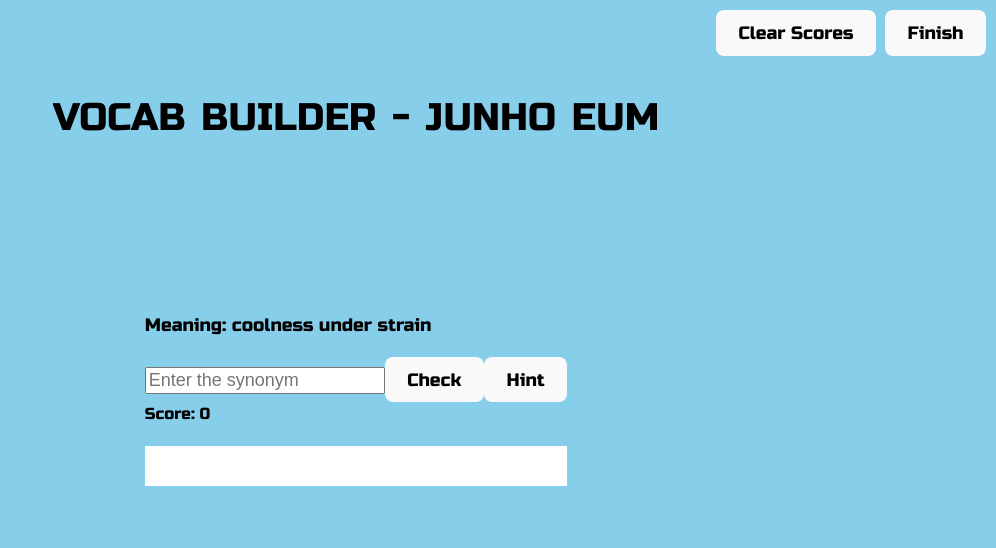
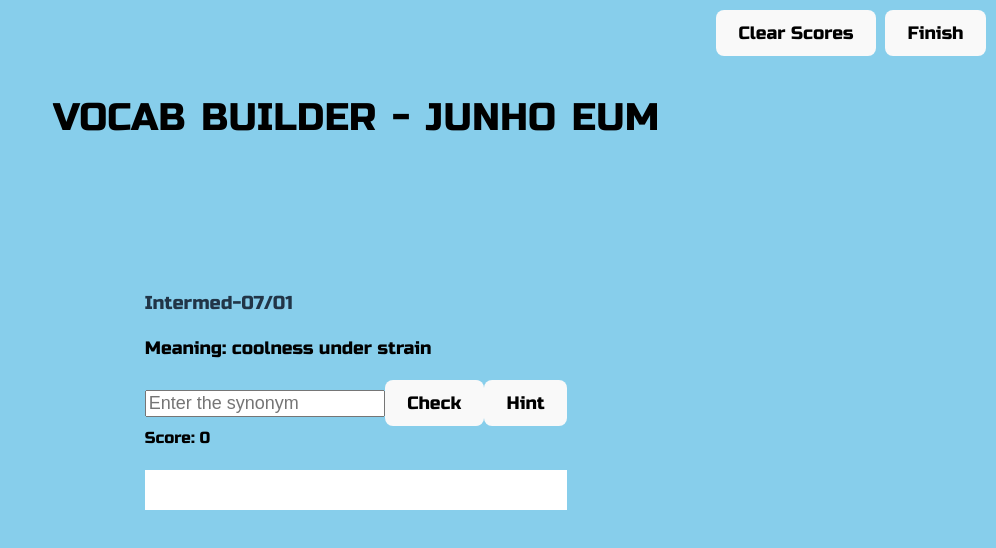
Before and after one commit to Junho-eum/vocab_builder_main_ver9, a React (Vite) app: page / in a window 1280 px wide. Shown: the top 548 px of the page, without its empty margins (284-1280 px from the left). Built offline with nearby package versions, Linux system fonts and the light colour scheme.

Commit message:
Update App.jsx

```diff
--- a/src/App.jsx
+++ b/src/App.jsx
@@ -281,6 +281,7 @@ function App() {
         {remainingQuestions.length === 1 && (
           <h2 style={{ textAlign: "center" }}>Last Question</h2>
         )}
+        <h3>Intermed-07/01</h3>
         <p>Meaning: {vocabList[index].word}</p>
         <form onSubmit={(e) => e.preventDefault()}>
           <input
```
